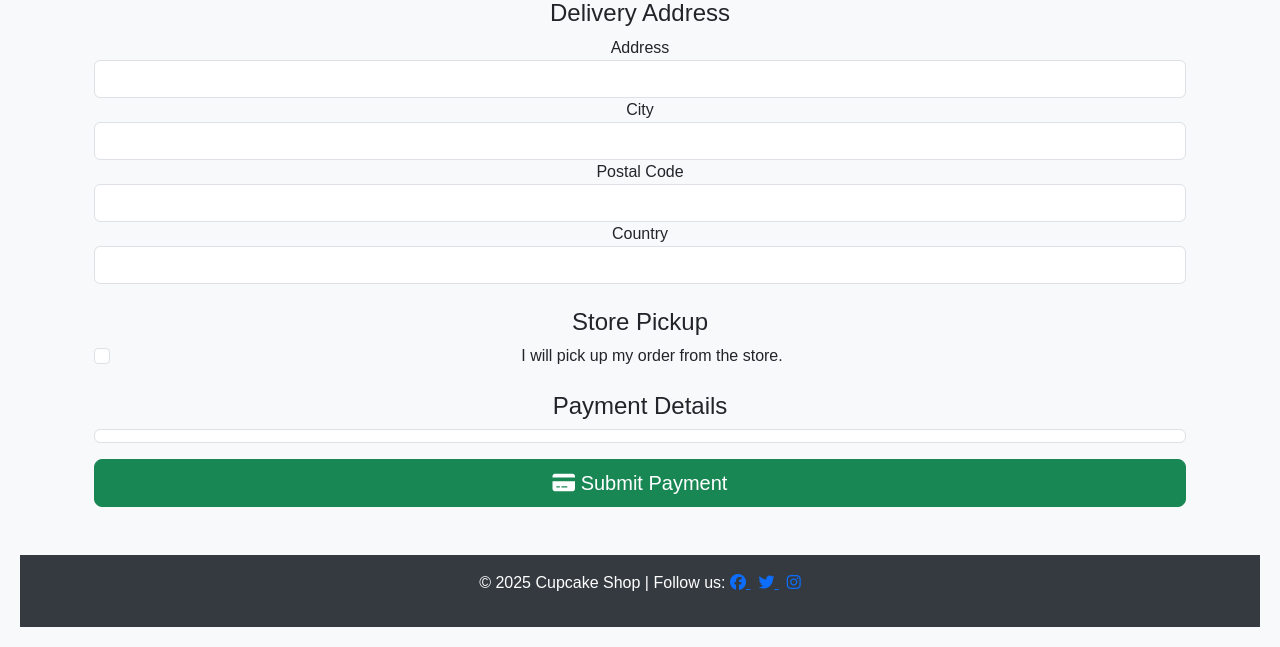
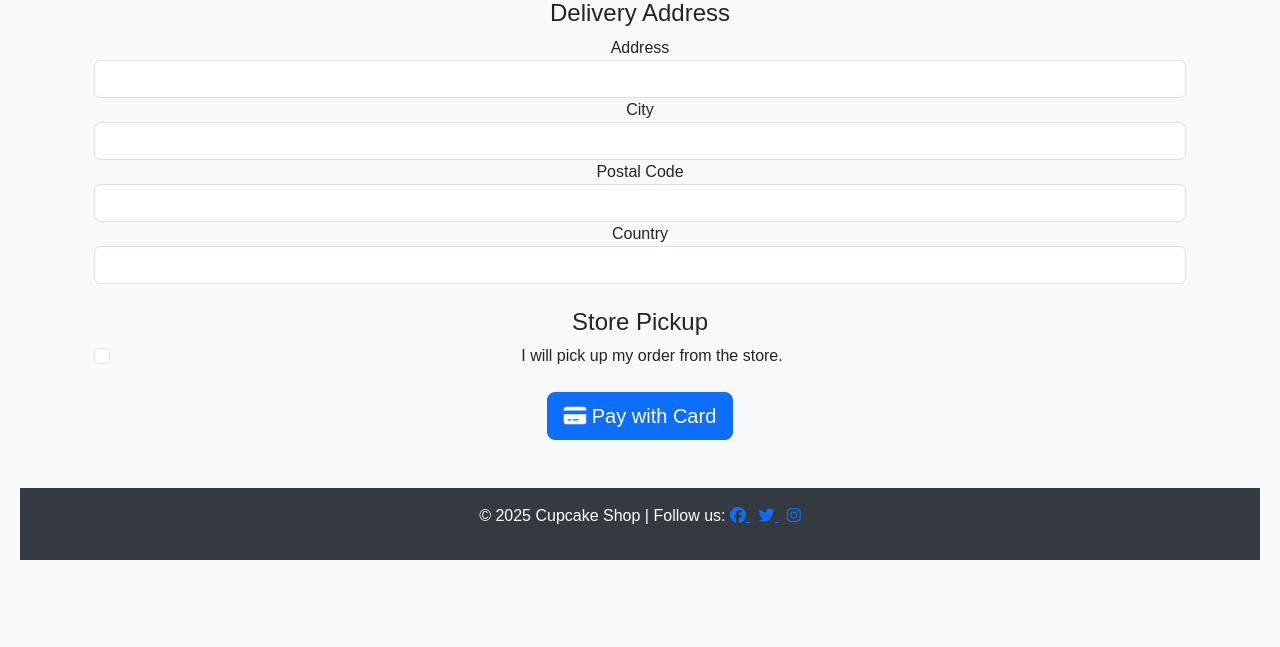
Before and after one commit to Apostle01/Cupcake-Shop, a Django app: page /checkout/ in a window 1280 px wide. Shown: the part 673-1320 px from the top of the page. After the commit the page ends 1233 px from the top, so only its background shows below. Run offline with Django 5.2, Linux system fonts and the light colour scheme; a user stored in the database is signed in; data comes from the database, SQL or seed files in the repository; some libraries are stand-ins or nearby versions.

Commit message:
modified shop/templates/shop/checkout.html

```diff
--- a/shop/templates/shop/checkout.html
+++ b/shop/templates/shop/checkout.html
@@ -67,25 +67,44 @@
             </div>
         </div>
 
-        <!-- Payment Details -->
-        <h4>Payment Details</h4>
-        <div class="mb-3">
-            <div id="card-element" class="form-control">
-                <!-- Stripe Card Element will be inserted here -->
-            </div>
-            <div id="card-errors" class="text-danger mt-2" role="alert"></div>
+          <!-- Payment Button -->
+          <div class="text-center mt-4">
+            <button type="button" class="btn btn-primary btn-lg" data-bs-toggle="modal" data-bs-target="#paymentModal">
+                <i class="fa-solid fa-credit-card"></i> Pay with Card
+            </button>
         </div>
-
-        <!-- Submit Button -->
-        <button type="submit" class="btn btn-success btn-lg w-100">
-            <i class="fa-solid fa-credit-card"></i> Submit Payment
-        </button>
     </form>
     {% else %}
     <div class="alert alert-info text-center">
         <p>Your cart is empty. <a href="{% url 'shop' %}" class="text-primary">Continue shopping</a>.</p>
     </div>
     {% endif %}
+</div>
+
+<!-- Payment Modal -->
+<div class="modal fade" id="paymentModal" tabindex="-1" aria-labelledby="paymentModalLabel" aria-hidden="true">
+    <div class="modal-dialog">
+        <div class="modal-content">
+            <div class="modal-header">
+                <h5 class="modal-title" id="paymentModalLabel">Enter Card Details</h5>
+                <button type="button" class="btn-close" data-bs-dismiss="modal" aria-label="Close"></button>
+            </div>
+            <div class="modal-body">
+                <form id="card-form">
+                    <div class="mb-3">
+                        <div id="card-element" class="form-control">
+                            <!-- Stripe Card Element will be inserted here -->
+                        </div>
+                        <div id="card-errors" class="text-danger mt-2" role="alert"></div>
+                    </div>
+                </form>
+            </div>
+            <div class="modal-footer">
+                <button type="button" class="btn btn-secondary" data-bs-dismiss="modal">Close</button>
+                <button type="button" id="submit-payment" class="btn btn-primary">Submit Payment</button>
+            </div>
+        </div>
+    </div>
 </div>
 
 <!-- Stripe Script -->
@@ -145,4 +164,5 @@
         });
     });
 </script>
+
 {% endblock %}
```
